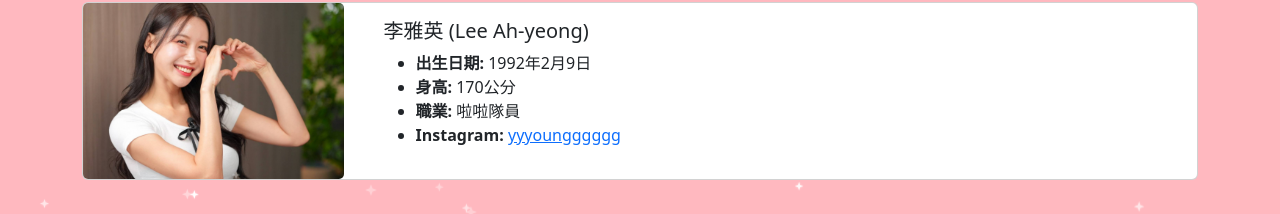
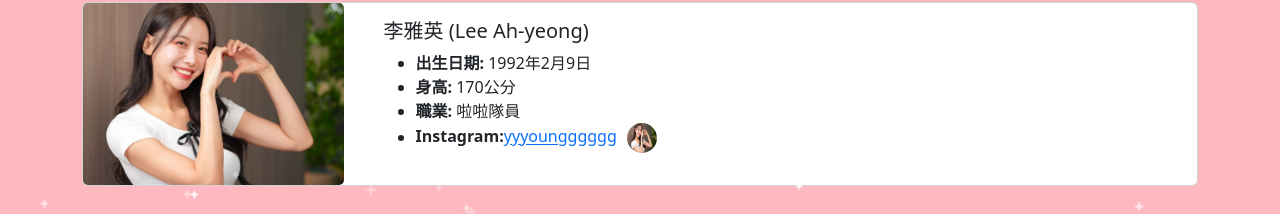
Before and after one commit to dance934/leeahyeong-profile, a React (Create React App) app: page / in a window 1280 px wide. Shown: the part 132-346 px from the top of the page. Built offline with nearby package versions, Linux system fonts and the light colour scheme.

Commit message:
feat: 更新網站圖示及標題，新增 Instagram 圖示連結

```diff
--- a/public/index.html
+++ b/public/index.html
@@ -2,7 +2,7 @@
 <html lang="en">
   <head>
     <meta charset="utf-8" />
-    <link rel="icon" href="%PUBLIC_URL%/favicon.ico" />
+    <link rel="icon" href="%PUBLIC_URL%/images/leeahyeong-1.jpg" />
     <meta name="viewport" content="width=device-width, initial-scale=1" />
     <meta name="theme-color" content="#000000" />
     <meta
@@ -24,7 +24,7 @@
       work correctly both with client-side routing and a non-root public URL.
       Learn how to configure a non-root public URL by running `npm run build`.
     -->
-    <title>React App</title>
+    <title>Leeahyeong Fans Page</title>
   </head>
   <body>
     <noscript>You need to enable JavaScript to run this app.</noscript>
--- a/src/App.js
+++ b/src/App.js
@@ -91,7 +91,15 @@ function App() {
                           <li><strong>出生日期:</strong> 1992年2月9日</li>
                           <li><strong>身高:</strong> 170公分</li>
                           <li><strong>職業:</strong> 啦啦隊員</li>
-                          <li><strong>Instagram:</strong> <a href="https://www.instagram.com/yyyoungggggg/?hl=zh-tw" target="_blank" rel="noopener noreferrer">yyyoungggggg</a></li>
+                          <li>
+                            <strong>Instagram:</strong>
+                            <a href="https://www.instagram.com/yyyoungggggg/?hl=zh-tw" target="_blank" rel="noopener noreferrer">
+                              yyyoungggggg
+                            </a>
+                            <a href="https://www.instagram.com/yyyoungggggg/?hl=zh-tw" target="_blank" rel="noopener noreferrer">
+                              <img src={process.env.PUBLIC_URL + "/images/leeahyeong-1.jpg"} alt="Instagram" className="social-icon" />
+                            </a>
+                          </li>
                         </ul>
                       </Card.Text>
                     </Card.Body>
--- a/src/index.css
+++ b/src/index.css
@@ -16,3 +16,10 @@ code {
   font-family: source-code-pro, Menlo, Monaco, Consolas, 'Courier New',
     monospace;
 }
+
+.social-icon {
+  width: 30px;
+  height: 30px;
+  border-radius: 50%;
+  margin-left: 10px;
+}
```
